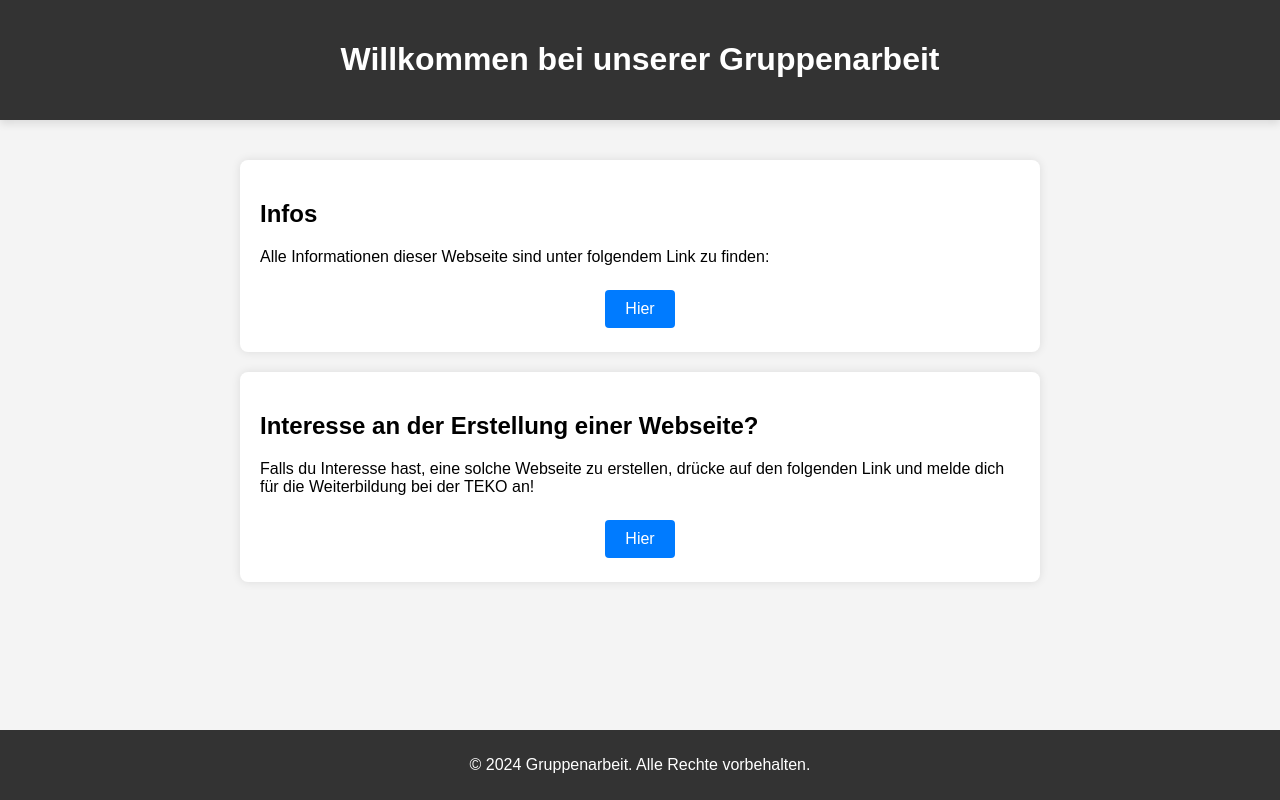
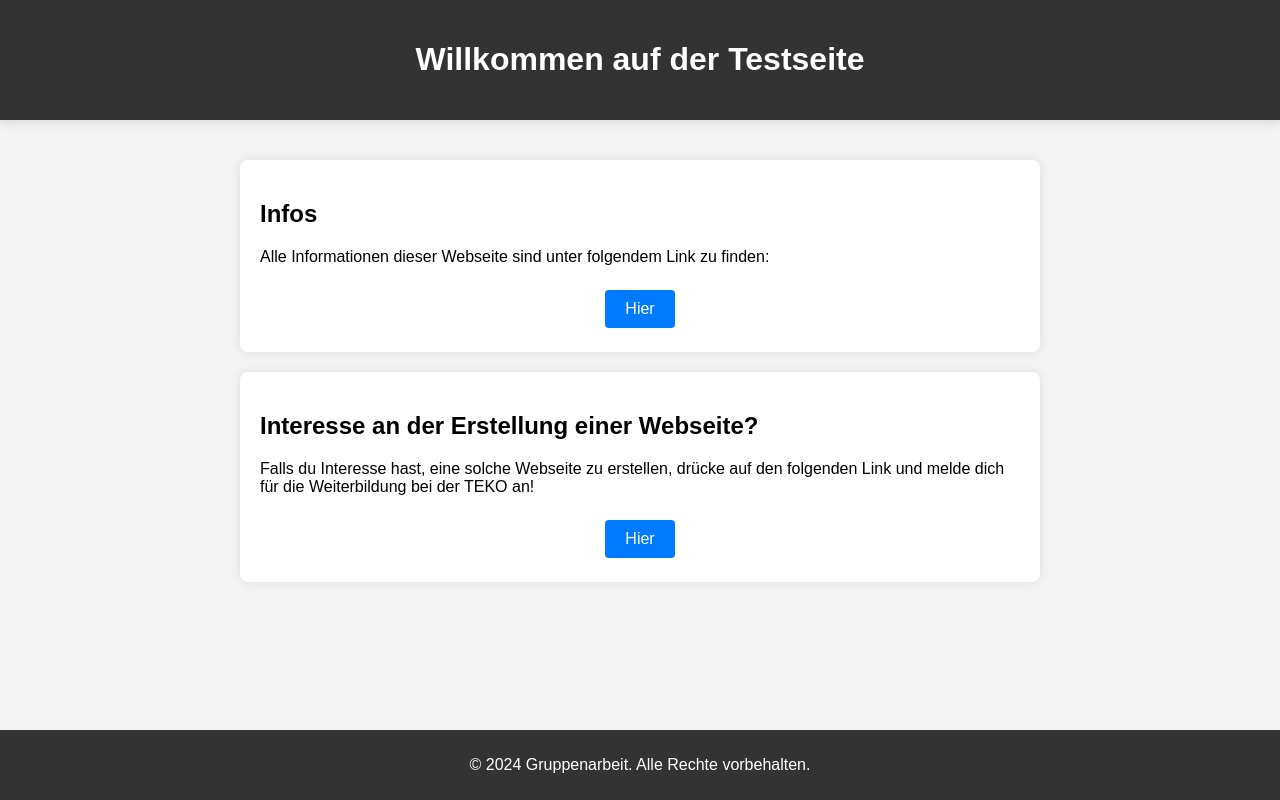
Before and after one commit to dfahrni/gruppenarbeit1, a plain HTML site: page index.html in a window 1280 px wide. Drawn offline with Linux system fonts and the light colour scheme.

Commit message:
Changed index.html

```diff
--- a/index.html
+++ b/index.html
@@ -64,7 +64,7 @@
 </head>
 <body>
 <header>
-    <h1>Willkommen bei unserer Gruppenarbeit</h1>
+    <h1>Willkommen auf der Testseite</h1>
 </header>
 <main>
     <div class="content">
```
